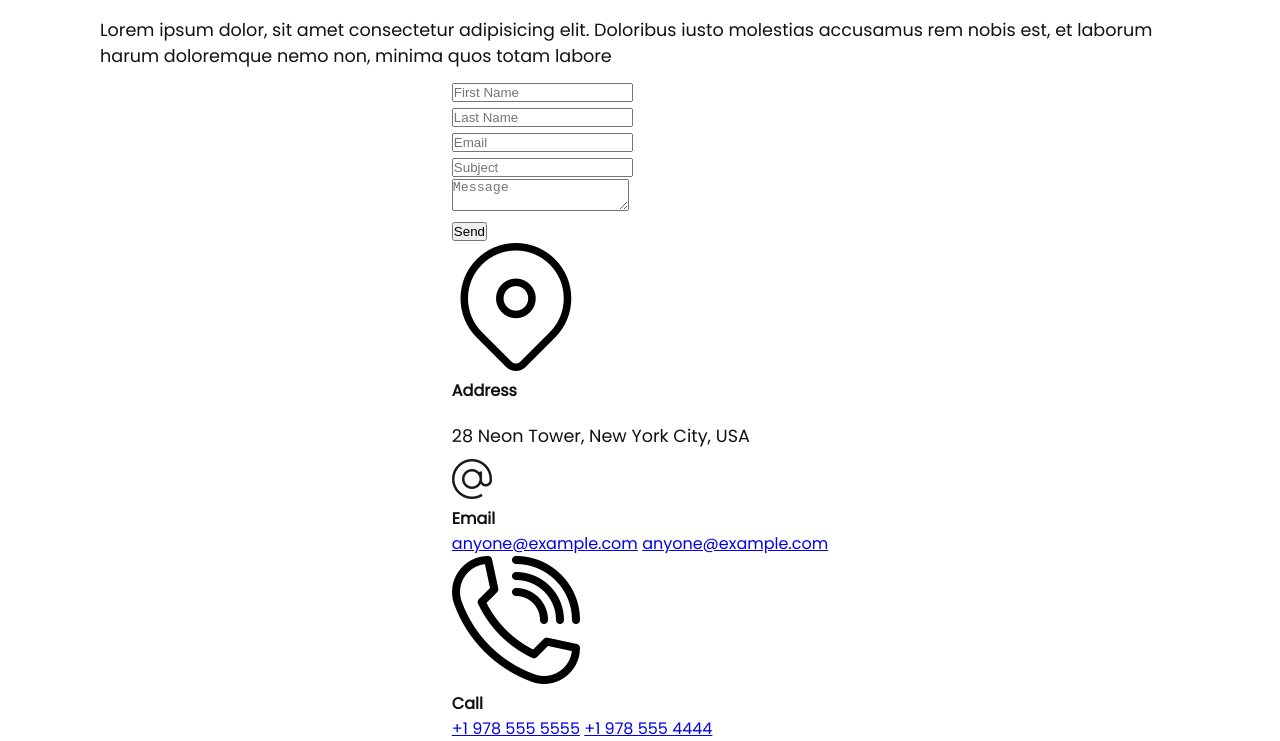
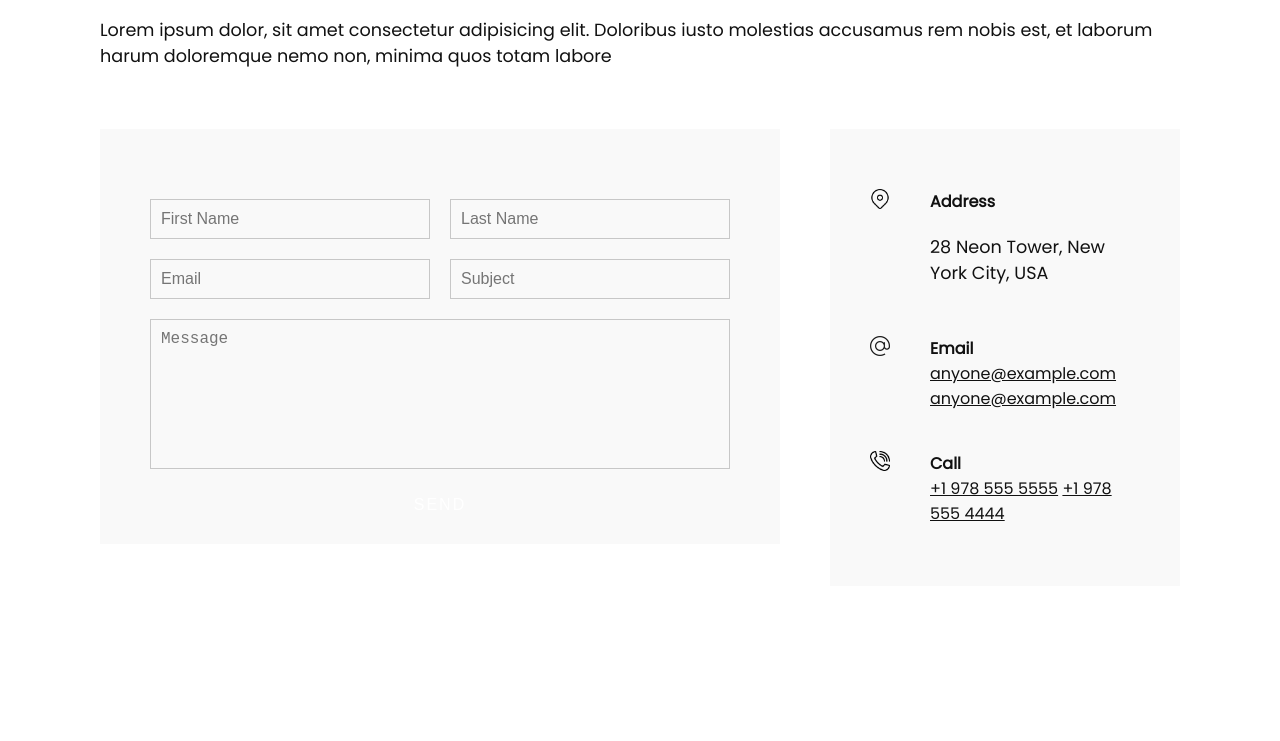
Before and after one commit to BAsnetSujan420/HTML-CSS, a plain HTML site: page Frontend 2021/creative agency/contact.html in a window 1280 px wide. Shown: the part 208-949 px from the top of the page. After the commit the page ends 860 px from the top, so only its background shows below. Drawn offline with Linux system fonts and the light colour scheme.

Commit message:
Added styles to form and contact info

```diff
--- a/Frontend 2021/creative agency/css/style.css
+++ b/Frontend 2021/creative agency/css/style.css
@@ -242,6 +242,98 @@
   opacity: 1;
 }
 
+/* CONTACT */
+.contact {
+  position: relative;
+  width: 100%;
+  margin-top: 50px;
+  display: flex;
+  justify-content: space-between;
+  align-items: flex-start;
+}
+
+.contact-form {
+  position: relative;
+  background: #f9f9f9;
+  width: calc(100% - 400px);
+  padding: 60px 40px 20px;
+}
+
+.contact-form form {
+  width: 100%;
+}
+
+.contact-form .row {
+  width: 100%;
+  display: flex;
+}
+
+.contact-form .input50 {
+  width: 50%;
+  margin: 0 10px;
+}
+
+.contact-form .input100 {
+  width: 100%;
+  margin: 0 10px;
+}
+
+.contact-form .row input,
+.contact-form .row textarea {
+  position: relative;
+  border: 1px solid rgba(0, 0, 0, 0.2);
+  color: #111;
+  background: transparent;
+  width: 100%;
+  padding: 10px;
+  outline: none;
+  font-size: 16px;
+  font-weight: 300;
+  margin: 10px 0;
+  resize: none;
+}
+
+.contact-form .row textarea {
+  height: 150px;
+}
+
+.contact-form .row input[type="submit"] {
+  background-color: var(--secondary-color);
+  color: #fff;
+  margin: 0;
+  text-transform: uppercase;
+  letter-spacing: 2px;
+  font-weight: 300;
+  border: 0;
+  cursor: pointer;
+}
+
+.contact-info {
+  width: 350px;
+  background: #f9f9f9;
+  padding: 60px 40px 20px;
+}
+
+.contact-info .info-box {
+  display: flex;
+  align-items: flex-start;
+  margin-bottom: 40px;
+}
+
+.contact-info .info-box .contact-icon {
+  width: 20px;
+  margin-right: 40px;
+}
+
+.contact-info .info-box .details h4 {
+  color: var(--secondary-color);
+}
+
+.contact-info .info-box .details p,
+.contact-info .info-box .details a {
+  color: #111;
+}
+
 @media (max-width: 1068px) {
   .home-img {
     display: none;
```
